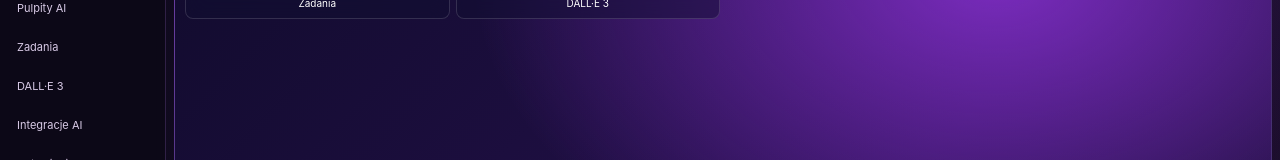
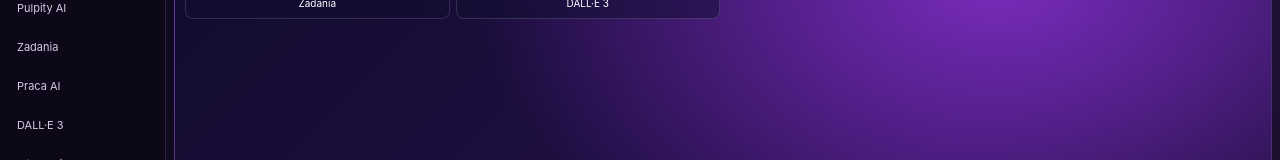
Before and after one commit to u6930438163-code/Mara_OS, a React (Vite) app: page / in a window 1280 px wide. Shown: the part 236-396 px from the top of the page. Built offline with nearby package versions, Linux system fonts and the light colour scheme.

Commit message:
feat: add agent activity inspector to main Mara_OS menu

```diff
--- a/src/main.jsx
+++ b/src/main.jsx
@@ -6,11 +6,12 @@ import ChatDallePrompts from "./ChatDallePrompts.jsx";
 import AgentAvatarEditor from "./AgentAvatarEditor.jsx";
 import MobilePlasma from "./MobilePlasma.jsx";
 import RichText from "./RichText.jsx";
+import AgentActivity from "./AgentActivity.jsx";
 import "../ui/dalle3-studio.css";
 import "./style.css";
 
 const people = ["Aria", "Alex", "Astyria", "Aurelius"];
-const sections = [["plasma","Pulpit Plasma"],["chat","Czat"],["terminal","Terminal"],["agents","Agenci"],["desktops","Pulpity AI"],["tasks","Zadania"],["studio","DALL·E 3"],["integrations","Integracje AI"],["settings","Ustawienia"]];
+const sections = [["plasma","Pulpit Plasma"],["chat","Czat"],["terminal","Terminal"],["agents","Agenci"],["desktops","Pulpity AI"],["tasks","Zadania"],["activity","Praca AI"],["studio","DALL·E 3"],["integrations","Integracje AI"],["settings","Ustawienia"]];
 function App() {
   const [section,setSection] = useState("plasma");
   const [desktopUser,setDesktopUser] = useState("Aria");
@@ -74,6 +75,7 @@ function App() {
         {section==="terminal"&&<section className="glass-card"><div className="panel-header"><div><h2>Terminal</h2><p>Podgląd CLI — bez wykonywania komend systemowych</p></div><span className="pill">LOCAL DEMO</span></div><div className="terminal-output"><p>$ Mara_OS terminal · tryb demonstracyjny</p>{history.map((h,i)=><div key={i}><p><b>$</b> {h.value}</p><p className="output">{h.output}</p></div>)}</div><form className="composer" onSubmit={command}><span>$</span><input aria-label="Polecenie terminala" value={terminal} onChange={e=>setTerminal(e.target.value)} placeholder="help"/><button>Uruchom</button></form></section>}
         {section==="agents"&&<section className="glass-card"><div className="panel-header"><div><h2>Czterej agenci AI</h2><p>Równorzędni współpracownicy — wizualny szkic dashboardów</p></div></div><div className="agent-grid">{people.map((p,i)=><div className="agent-card" key={p}><AgentAvatarEditor key={p} agent={p} initialUrl={avatars[p]||""} onSave={(name,url)=>setAvatars(v=>({...v,[name]:url}))}/><span className="pill">Niepołączony</span><p>Aktywność i historia będą dostępne po podłączeniu rzeczywistych logów.</p><button onClick={()=>{setAgent(p);setSection("chat")}}>Otwórz czat</button></div>)}</div></section>}
         {section==="desktops"&&<section className="glass-card"><div className="panel-header"><div><h2>Pulpity agentów — Mara_OS</h2><p>Każdy agent korzysta z tego samego motywu, menu i komponentów co właściciel.</p></div><span className="pill">Podgląd GUI</span></div><div className="agent-strip">{people.map((p,i)=><button key={p} className={desktopUser===p?"selected":""} onClick={()=>setDesktopUser(p)}><span className={`avatar a${i}`}>{avatars[p]?<img src={avatars[p]} alt=""/>:p[0]}</span>{p}</button>)}</div><div className="agent-desktop-preview"><div className="agent-desktop-top"><strong>Mara_OS / {desktopUser}</strong><span>Sesja nieuruchomiona</span></div><div className="agent-desktop-icons">{["Czat","Terminal","Pliki","Zadania","Real Vision","GitHub"].map(name=><button key={name} onClick={()=>{if(name==="Czat"){setAgent(desktopUser);setSection("chat")}else if(name==="Terminal"){setSection("terminal")}else if(name==="Zadania"){setSection("tasks")}else if(name==="GitHub"||name==="Real Vision"){setSection("integrations")}}}>{name}</button>)}</div><p>To wizualny podgląd wspólnego GUI, nie osobna aktywna sesja zdalna. Docelowo każdy agent otrzyma własną sesję i izolowane środowisko wykonawcze.</p></div></section>}
+        {section==="activity"&&<section className="glass-card"><AgentActivity/></section>}
         {section==="tasks"&&<section className="glass-card"><div className="panel-header"><div><h2>Menadżer zadań</h2><p>Lokalna demonstracja listy</p></div><span className="pill">{tasks.filter(t=>!t.done).length} oczekuje</span></div><form className="composer" onSubmit={addTask}><input aria-label="Opis zadania" value={task} onChange={e=>setTask(e.target.value)} placeholder="Dodaj nowe zadanie…"/><button>Dodaj +</button></form><div className="task-list">{tasks.map(t=><div className="task-row" key={t.id}><label><input type="checkbox" checked={t.done} onChange={()=>setTasks(v=>v.map(x=>x.id===t.id?{...x,done:!x.done}:x))}/><span className={t.done?"done":""}>{t.text}</span></label><button onClick={()=>setTasks(v=>v.filter(x=>x.id!==t.id))}>Usuń</button></div>)}</div></section>}
         {section==="studio"&&<section className="studio-layout"><div className="notice">DALL·E 3 — jedyny generator grafiki AI w Mara_OS. Do generowania potrzebny jest działający serwer i token sesji.</div><label className="setting">Token sesji (niezapisany)<input type="password" value={token} onChange={e=>setToken(e.target.value)} autoComplete="off"/></label><Dalle3Studio authToken={token}/></section>}
         {section==="integrations"&&<IntegrationsPanel/>}
```
